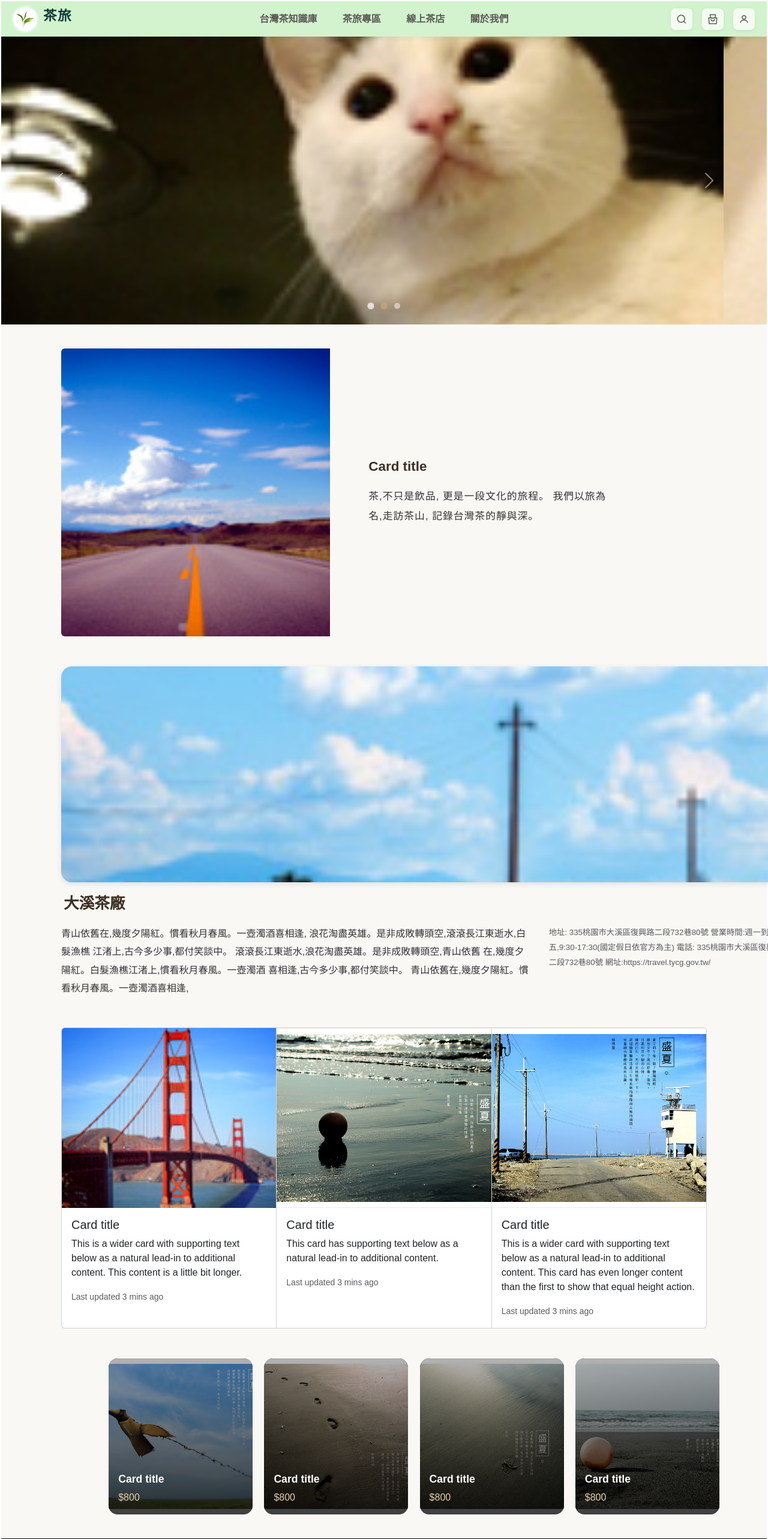
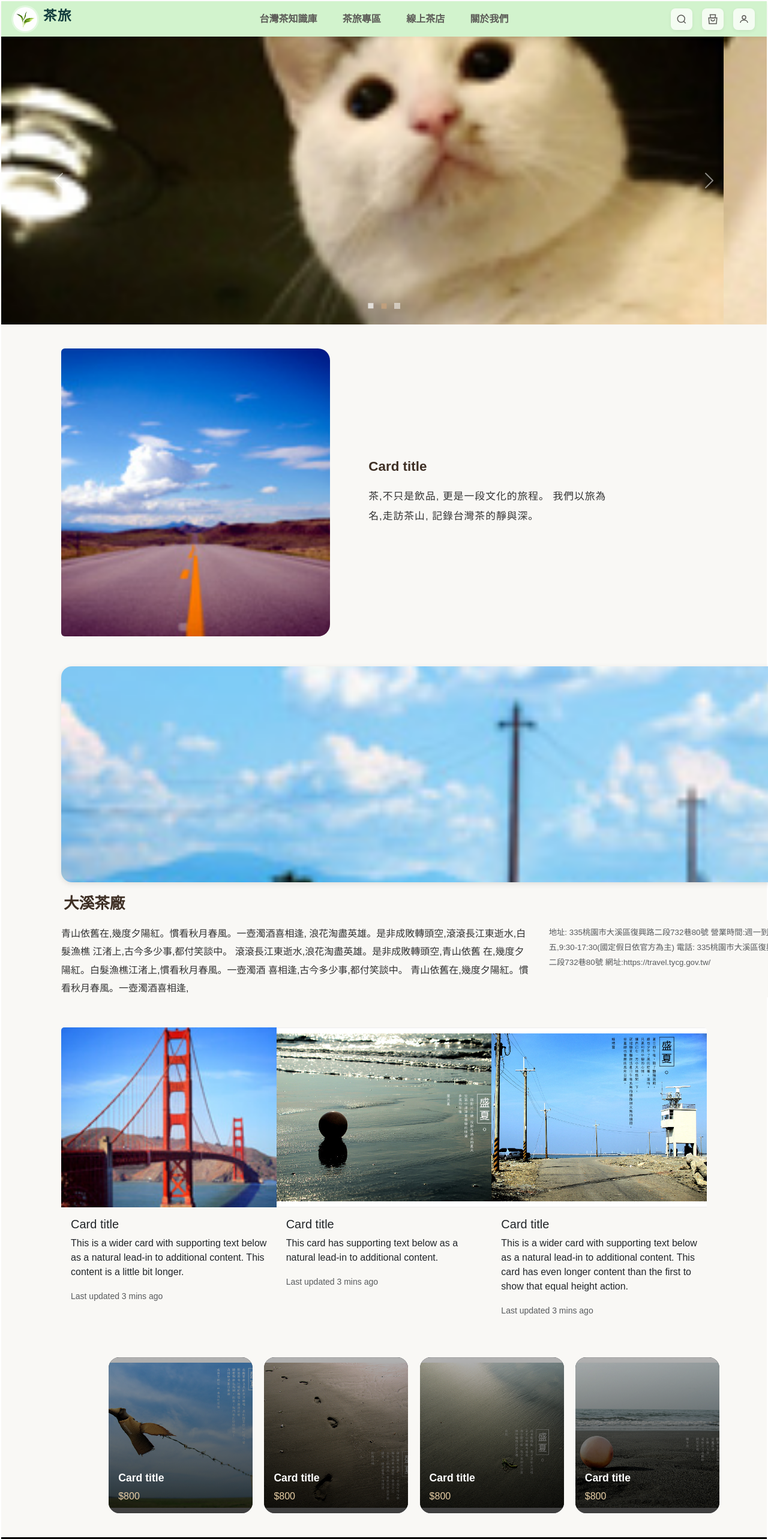
Before and after one commit to Yade2023/Tea_tourism, a Vue app: page / in a window 1280 px wide. Shown: the top 2566 px of the page at 60% size. Built offline with nearby package versions, Linux system fonts and the light colour scheme.

Commit message:
css 修正
css 修正

```diff
--- a/src/assets/css/HomeTea_tourism.css
+++ b/src/assets/css/HomeTea_tourism.css
@@ -17,7 +17,6 @@
 .carousel-indicators [data-bs-target] {
   width: 10px;
   height: 10px;
-  border-radius: 50%;
   background-color: #fff;
   opacity: 0.5;
   transition: opacity 0.3s ease, transform 0.3s ease;
@@ -28,7 +27,7 @@
   opacity: 1;
   background-color: #c7a27c;
   /* 茶金色 */
-  transform: scale(1.3);
+  transform: scale(0.8);
 }
 
 /* --------------------------------------------------
@@ -40,6 +39,14 @@
   color: #333;
 }
 
+.card-body {
+  background-color: #f9f8f5;
+}
+
+.card-group .card {
+  border: none;
+}
+
 /* --------------------------------------------------
    🟫 第一段（文化導言區：滿版左右各半）
 -------------------------------------------------- */
@@ -49,9 +56,12 @@
 
   /* 移除上下左右邊距 */
   border: none;
-  border-radius: 0;
+  border-radius: 50%;
   box-shadow: none;
   background-color: transparent;
+}
+.home-page .carBoby .col-md-5 .img-fluid.rounded-start{
+    border-radius: 20px;
 }
 
 .card.mb-3:first-child .row {
@@ -181,7 +191,7 @@
 -------------------------------------------------- */
 .card-group {
   margin: 50px 100px;
-
+  border: none;
 }
 
 .card-group:first-of-type {
@@ -201,7 +211,7 @@
   /* 圖片→內容 垂直排列 */
   background: #fff;
   border: none;
-  border-radius: 15px;
+  border-radius: 18px;
   overflow: hidden;
   box-shadow: 0 2px 8px rgba(0, 0, 0, 0.08);
   transition: transform 0.3s ease, box-shadow 0.3s ease;
@@ -220,10 +230,12 @@
   /* 你想要的固定高度，可調整 */
 }
 
-.card-group:first-of-type .card:hover {
+.card-group .card:hover {
   transform: translateY(-6px);
   box-shadow: 0 6px 15px rgba(0, 0, 0, 0.15);
+  filter: brightness(90%);
 }
+
 
 .card-group img {
   width: 100%;
@@ -232,12 +244,14 @@
 }
 
 .card-group:first-of-type .card-body {
-  flex: 1;                      /* 關鍵：撐滿卡片高度 */
+  flex: 1;
+  /* 關鍵：撐滿卡片高度 */
   padding: 1.25rem 1.5rem;
   text-align: center;
   display: flex;
   flex-direction: column;
 }
+
 .card-group:first-of-type .card-title {
   font-size: 1.2rem;
   font-weight: 600;
@@ -253,8 +267,10 @@
 
 /* 把最後一行小字（更新時間）推到底部，三張卡片底線對齊 */
 .card-group:first-of-type .card-text:last-of-type {
-  margin-top: auto;             /* 關鍵：把它推到底 */
+  margin-top: auto;
+  /* 關鍵：把它推到底 */
 }
+
 /* --------------------------------------------------
    🟨 第四段（價格卡：overlay樣式）
 -------------------------------------------------- */
@@ -265,16 +281,18 @@
   justify-content: center;
   flex-wrap: wrap;
   gap: 1.2rem;
+
 }
 
 .card-group:last-of-type .card {
   border: none;
   position: relative;
-  border-radius: 15px;
+  border-radius: 18px;
   overflow: hidden;
   flex: 1 1 230px;
   max-width: 240px;
   transition: transform 0.3s ease;
+  cursor: pointer;
 }
 
 .card-group:last-of-type .card:hover {
@@ -287,6 +305,7 @@
   object-fit: cover;
   filter: brightness(70%);
   transition: filter 0.3s ease;
+
 }
 
 .card-group:last-of-type .card:hover img {
--- a/src/components/HomeTea_tourism.vue
+++ b/src/components/HomeTea_tourism.vue
@@ -51,10 +51,10 @@ import '../assets/css/HomeTea_tourism.css'
         <span class="visually-hidden">Next</span>
       </button>
     </div>
-    <div class="carBoby" >
+    <div class="carBoby">
       <!-- Bootstrap_Horizontal -->
-      <div class="card mb-3" >
-        <div class="row g-0" >
+      <div class="card mb-3">
+        <div class="row g-0">
           <div class="col-md-5">
             <img src="../assets/img/view1.jpg" class="img-fluid rounded-start" alt="...">
           </div>
@@ -92,7 +92,9 @@ import '../assets/css/HomeTea_tourism.css'
       <!-- Bootstrap_CAR*3 -->
       <div class="card-group">
         <div class="card">
-          <img src="../assets/img/view3.jpg" class="card-img-top" alt="...">
+          <a href="#">
+            <img src="../assets/img/view3.jpg" class="card-img-top" alt="...">
+          </a>
           <div class="card-body">
             <h5 class="card-title">Card title</h5>
             <p class="card-text">This is a wider card with supporting text below as a natural lead-in to additional
@@ -101,7 +103,9 @@ import '../assets/css/HomeTea_tourism.css'
           </div>
         </div>
         <div class="card">
-          <img src="../assets/img/05.jpg" class="card-img-top" alt="...">
+          <a href="#">
+            <img src="../assets/img/05.jpg" class="card-img-top" alt="...">
+          </a>
           <div class="card-body">
             <h5 class="card-title">Card title</h5>
             <p class="card-text">This card has supporting text below as a natural lead-in to additional content.</p>
@@ -109,7 +113,9 @@ import '../assets/css/HomeTea_tourism.css'
           </div>
         </div>
         <div class="card">
-          <img src="../assets/img/06.jpg" class="card-img-top" alt="...">
+          <a href="#">
+            <img src="../assets/img/06.jpg" class="card-img-top" alt="...">
+          </a>
           <div class="card-body">
             <h5 class="card-title">Card title</h5>
             <p class="card-text">This is a wider card with supporting text below as a natural lead-in to additional
```
